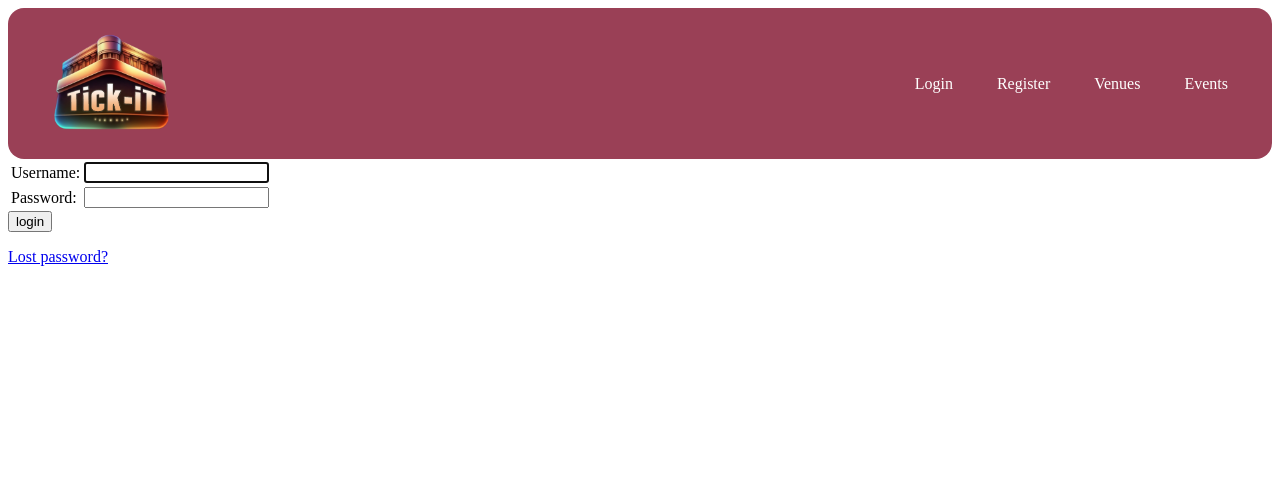
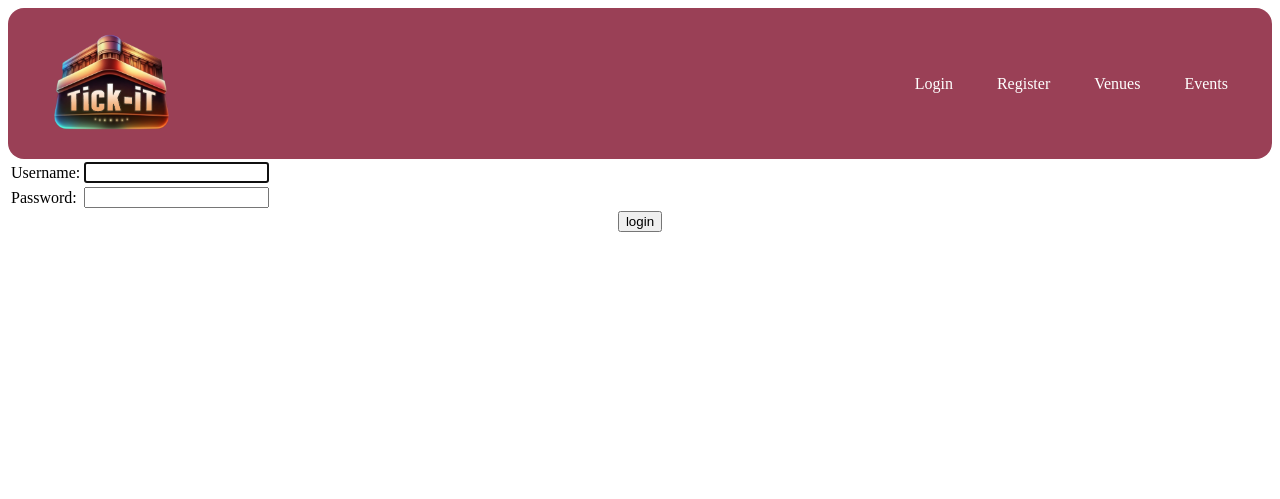
Before and after one commit to nezcodin/Tick-iT-Hackathon, a Django app: page /accounts/login/ in a window 1280 px wide. Shown: the top 499 px of the page. Run offline with Django 4.2, Linux system fonts and the light colour scheme.

Commit message:
login and log out page changes

```diff
--- a/tickit_project/templates/registration/logged_out.html
+++ /dev/null
@@ -1,6 +0,0 @@
-{% extends "base.html" %}
-
-{% block content %}
-  <p>Logged out!</p>
-  <a href="{% url 'login'%}">Click here to login again.</a>
-{% endblock %}
--- a/tickit_project/templates/registration/login.html
+++ /dev/null
@@ -1,38 +0,0 @@
-
-{% extends "base.html" %}
-
-{% block content %}
-
-  {% if form.errors %}
-    <p>Your username and password didn't match. Please try again.</p>
-  {% endif %}
-
-  {% if next %}
-    {% if user.is_authenticated %}
-      <p>Your account doesn't have access to this page. To proceed,
-      please login with an account that has access.</p>
-    {% else %}
-      <p>Please login to see this page.</p>
-    {% endif %}
-  {% endif %}
-
-  <form method="post" action="{% url 'login' %}">
-    {% csrf_token %}
-    <table>
-      <tr>
-        <td>{{ form.username.label_tag }}</td>
-        <td>{{ form.username }}</td>
-      </tr>
-      <tr>
-        <td>{{ form.password.label_tag }}</td>
-        <td>{{ form.password }}</td>
-      </tr>
-    </table>
-    <input type="submit" value="login">
-    <input type="hidden" name="next" value="{{ next }}">
-  </form>
-
-  {# Assumes you setup the password_reset view in your URLconf #}
-  <p><a href="{% url 'password_reset' %}">Lost password?</a></p>
-
-{% endblock %}
--- a/tickit_project/tickit/frontend_urls.py
+++ b/tickit_project/tickit/frontend_urls.py
@@ -7,5 +7,5 @@ urlpatterns = [
     path('venues/<int:pk>/', views.venue_details_view, name='venue_details_view'),
     path('events/', views.events_view, name='events'),
     path('register/', views.registration, name='register'),
-
+    path('accounts/logout/', views.logout_view, name='logout'),
 ]
--- /dev/null
+++ b/tickit_project/tickit/static/login.css
@@ -0,0 +1,3 @@
+.login-form {
+  text-align: center;
+}
--- a/tickit_project/tickit/templates/base.html
+++ b/tickit_project/tickit/templates/base.html
@@ -18,7 +18,7 @@
       </div>
       <div class="nav-text">
         {% if user.is_authenticated %}
-          <a href="accounts/logout/">Logout</a>
+          <a href="{% url 'logout' %}?next={% url 'home' %}">Logout</a>
         {% else %}
           <a href="accounts/login/">Login</a>
         {% endif %}
--- /dev/null
+++ b/tickit_project/tickit/templates/registration/login.html
@@ -0,0 +1,40 @@
+{% extends "base.html" %}
+{% load static %}
+
+{% block content %}
+  <head>
+    <link rel="stylesheet" href="{% static 'login.css' %}" />
+  </head>
+  <body>
+    <div class='login'>
+      {% if form.errors %}
+        <p>Your username and password didn't match. Please try again.</p>
+      {% endif %}
+
+      {% if next %}
+        {% if user.is_authenticated %}
+          <p>Your account doesn't have access to this page. To proceed,
+          please login with an account that has access.</p>
+        {% else %}
+          <p>Please login to see this page.</p>
+        {% endif %}
+      {% endif %}
+
+      <form method="post" action="{% url 'login' %}" class='login-form'>
+        {% csrf_token %}
+        <table>
+          <tr>
+            <td>{{ form.username.label_tag }}</td>
+            <td>{{ form.username }}</td>
+          </tr>
+          <tr>
+            <td>{{ form.password.label_tag }}</td>
+            <td>{{ form.password }}</td>
+          </tr>
+        </table>
+        <input type="submit" value="login">
+        <input type="hidden" name="next" value="{{ next }}">
+      </form>
+    </div>
+  </body>
+{% endblock %}
--- a/tickit_project/tickit/views.py
+++ b/tickit_project/tickit/views.py
@@ -6,6 +6,7 @@ from .models import Venue, Event, Ticket
 from .forms import RegistrationForm
 from .serializers import UserSerializer, VenueSerializer, EventSerializer, TicketSerializer
 from django.shortcuts import redirect
+from django.contrib.auth import logout
 
 # Site Views
 
@@ -28,6 +29,10 @@ def events_view(request):
 
 def login_view(request):
     return render(request, "login.html", {})
+
+def logout_view(request):
+    logout(request)
+    return redirect('home')
 
 def registration(request):
     if request.method == 'POST':
```
